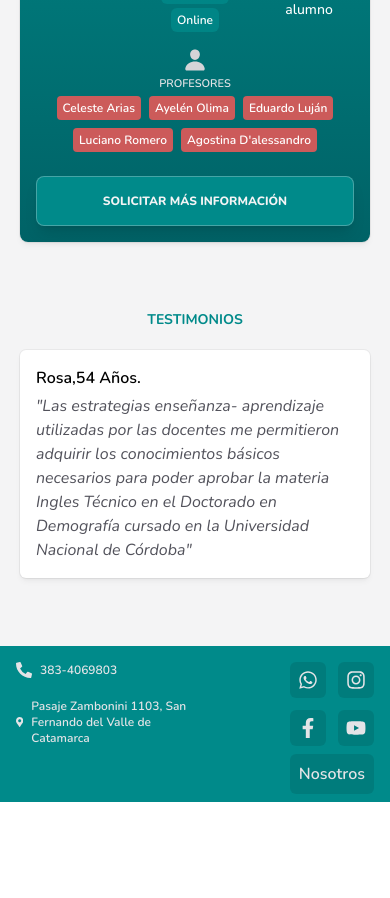
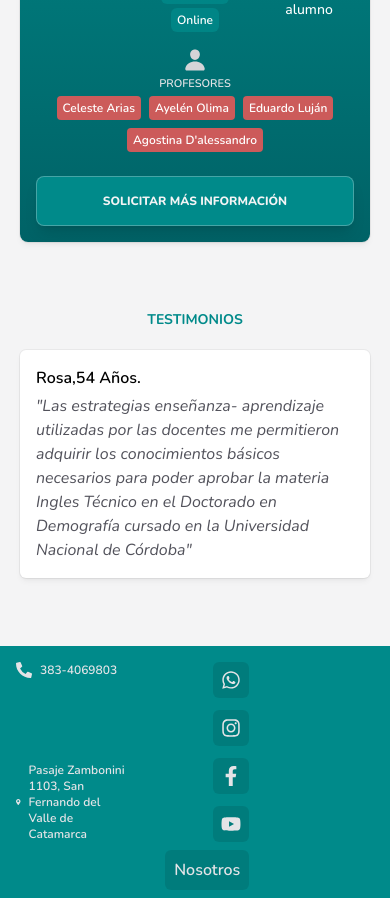
Before and after one commit to Caracolaracol/languageSpin-project, a React (Vite) app: page /ingles in a window 390 px wide. Shown: the part 3060-3958 px from the top of the page. Before the commit the page ends 3862 px from the top, so only its background shows below. Built offline with nearby package versions, Linux system fonts and the light colour scheme.

Commit message:
fix youtube link - profesores

```diff
--- a/src/Pages/Inicio.jsx
+++ b/src/Pages/Inicio.jsx
@@ -31,7 +31,7 @@ function Inicio() {
                 className='h-[576px] w-[100%] sm:h-[512px] sm:w-[288px] md:h-[720px] md:w-[405px] rounded-lg overflow-hidden'
                 src='https://www.youtube.com/embed/Qp19qYFqoCU'
                 title='YouTube video player'
-                frameborder='0'
+                frameBorder='0'
                 allow='accelerometer; autoplay; clipboard-write; encrypted-media; gyroscope; picture-in-picture; web-share; fullscreen'></iframe>
             </div>
             <div className=' bg-white rounded-md p-4'>
@@ -39,7 +39,7 @@ function Inicio() {
                 className='h-[576px] w-[100%] sm:h-[512px] sm:w-[288px] md:h-[720px] md:w-[405px] rounded-lg overflow-hidden'
                 src='https://www.youtube.com/embed/3zpuS8dC5bM'
                 title='YouTube video player'
-                frameborder='0'
+                frameBorder='0'
                 allow='accelerometer; autoplay; clipboard-write; encrypted-media; gyroscope; picture-in-picture; web-share; fullscreen'></iframe>
             </div>
           </div>
--- a/src/components/Footer.jsx
+++ b/src/components/Footer.jsx
@@ -1,10 +1,16 @@
 import { Link } from 'react-router-dom';
-import { FaWhatsapp, FaInstagram, FaFacebookF, FaPhoneAlt, FaMapMarkerAlt, FaYoutube } from 'react-icons/fa';
+import {
+  FaWhatsapp,
+  FaInstagram,
+  FaFacebookF,
+  FaPhoneAlt,
+  FaMapMarkerAlt,
+  FaYoutube,
+} from 'react-icons/fa';
 
 function Footer() {
   return (
-    <div className='grid grid-cols-2 lg:grid-cols-3 gap-4 lg:items-center lg:justify-items-center bg-verdeSpin text-zinc-200 p-4 lg:p-8'>
-
+    <div className='grid grid-cols-3 lg:grid-cols-3 gap-4 lg:items-center lg:justify-items-center bg-verdeSpin text-zinc-200 p-4 lg:p-8'>
       <ul className='text-xs space-y-2 font-semibold flex flex-col justify-between'>
         <li className='flex items-center gap-2'>
           <FaPhoneAlt className='w-4 h-4' />
@@ -35,7 +41,7 @@ function Footer() {
           </Link>
         </li>
         <li>
-          <Link to='https://www.facebook.com/LanguageSpinArg/' target='_blank'>
+          <Link to='https://www.youtube.com/@languagespin8138' target='_blank'>
             <FaYoutube className='h-9 w-9 hover:text-white hover:bg-opacity-30 transition bg-black bg-opacity-10 p-2 rounded-md' />
           </Link>
         </li>
@@ -43,7 +49,9 @@ function Footer() {
 
       <ul className='self-end place-self-end col-span-2  lg:place-self-auto lg:col-auto'>
         <li>
-          <Link to='/nosotros' className='font-semibold  transition  bg-black bg-opacity-10 p-[9px]  rounded-md hover:text-white hover:bg-opacity-30'>
+          <Link
+            to='/nosotros'
+            className='font-semibold  transition  bg-black bg-opacity-10 p-[9px]  rounded-md hover:text-white hover:bg-opacity-30'>
             Nosotros
           </Link>
         </li>
--- a/src/components/Slider.jsx
+++ b/src/components/Slider.jsx
@@ -1,32 +1,29 @@
 import { Navigation, Pagination, Autoplay } from 'swiper';
 import { Swiper, SwiperSlide } from 'swiper/react';
 
-import carrusel1 from '../assets/carrusel1.png'
-import carrusel2 from '../assets/carrusel2.png'
-import carrusel3 from '../assets/carrusel3.png'
-import whatsapp from '../assets/wasp.png'
+import carrusel1 from '../assets/carrusel1.png';
+import carrusel2 from '../assets/carrusel2.png';
+import carrusel3 from '../assets/carrusel3.png';
+import whatsapp from '../assets/wasp.png';
 
-import carruselmobile1 from '../assets/carruselmobile1.png'
-import carruselmobile2 from '../assets/carruselmobile2.png'
-import carruselmobile3 from '../assets/carruselmobile3.png'
+import carruselmobile1 from '../assets/carruselmobile1.png';
+import carruselmobile2 from '../assets/carruselmobile2.png';
+import carruselmobile3 from '../assets/carruselmobile3.png';
 
+import 'swiper/css';
+import 'swiper/css/navigation';
+import 'swiper/css/pagination';
 
-
-import "swiper/css";
-import "swiper/css/navigation";
-import "swiper/css/pagination";
-
-import "../index.css";
+import '../index.css';
 
 function Slider() {
-
   return (
-        <div className='w-[100%] h-[100%] pb-8 pt-8 sm:pt-0'>
-            <div className='hidden sm:block'>
+    <div className='w-[100%] h-[100%] pb-8 pt-8 sm:pt-0 '>
+      <div className='hidden sm:block rounded-xl overflow-hidden'>
         <Swiper
           style={{
-                        "--swiper-navigation-color": "#ff5756",
-                        "--swiper-pagination-color": "#ff5756",
+            '--swiper-navigation-color': '#ff5756',
+            '--swiper-pagination-color': '#ff5756',
           }}
           pagination={{
             clickable: true,
@@ -38,8 +35,7 @@ function Slider() {
           spaceBetween={30}
           navigation={true}
           modules={[Pagination, Navigation, Autoplay]}
-                    className='mySwiper'
-                >
+          className='mySwiper'>
           <SwiperSlide>
             <div className='relative'>
               <img className='relative' src={carrusel1} />
@@ -48,7 +44,7 @@ function Slider() {
           <SwiperSlide>
             <div className='flex'>
               <img src={carrusel2} />
-                            <div className='absolute w-full h-full flex top-0 justify-end items-end p-12 px-16' >
+              <div className='absolute w-full h-full flex top-0 justify-end items-end p-12 px-16'>
                 <img className='h-16 ' src={whatsapp} />
               </div>
             </div>
@@ -56,21 +52,19 @@ function Slider() {
           <SwiperSlide>
             <div className='flex'>
               <img src={carrusel3} />
-                            <div className='absolute w-full h-full flex top-0 justify-end items-end p-12 px-16' >
+              <div className='absolute w-full h-full flex top-0 justify-end items-end p-12 px-16'>
                 <img className='h-16 ' src={whatsapp} />
               </div>
-
             </div>
           </SwiperSlide>
         </Swiper>
-
       </div>
 
       <div className='sm:hidden'>
         <Swiper
           style={{
-                        "--swiper-navigation-color": "#ff5756",
-                        "--swiper-pagination-color": "#ff5756",
+            '--swiper-navigation-color': '#ff5756',
+            '--swiper-pagination-color': '#ff5756',
           }}
           pagination={{
             clickable: true,
@@ -83,15 +77,14 @@ function Slider() {
           centeredSlides={true}
           navigation={true}
           modules={[Pagination, Navigation, Autoplay]}
-                    className='mySwiper'
-                >
+          className='mySwiper'>
           <SwiperSlide>
             <div>
               <img className='opt' src={carruselmobile1} />
             </div>
           </SwiperSlide>
           <SwiperSlide>
-                        <div >
+            <div>
               <img className='opt' src={carruselmobile2} />
             </div>
           </SwiperSlide>
@@ -102,9 +95,8 @@ function Slider() {
           </SwiperSlide>
         </Swiper>
       </div>
-
     </div>
-    )
+  );
 }
 
-export default Slider
+export default Slider;
--- a/src/db/db.json
+++ b/src/db/db.json
@@ -42,13 +42,7 @@
         {
           "nombre": "clases flex",
           "descripcion": "Son clases que pueden tomarse en cualquier momento del año. Se coordinan horarios flexibles entre el alumno y profesor.",
-          "profesores": [
-            "celeste arias",
-            "ayelén olima",
-            "eduardo luján",
-            "luciano romero",
-            "agostina d'alessandro"
-          ],
+          "profesores": ["celeste arias", "ayelén olima", "eduardo luján", "agostina d'alessandro"],
           "cantidad_alumnos": 15,
           "modalidades": ["presencial", "online"],
           "duracion": "varía según el alumno",
@@ -76,7 +70,7 @@
         {
           "nombre": "portugues",
           "descripcion": "Las clases son interactivas, donde se ven conceptos de gramática y vocabulario. Están a cargo de un profesor nativo, con el objetivo de mejorar la habilidad comunicativa y la pronunciación. Pueden ser individuales o grupales.",
-          "profesores": ["natalia"],
+          "profesores": ["natalia ureta"],
           "cantidad_alumnos": 3,
           "modalidades": ["online"],
           "duracion": "varía según el alumno",
@@ -90,7 +84,7 @@
         {
           "nombre": "español",
           "descripcion": "Las clases son interactivas, donde se ven conceptos de gramática y vocabulario. Están a cargo de un profesor nativo, con el objetivo de mejorar la habilidad comunicativa y la pronunciación. Pueden ser individuales o grupales.",
-          "profesores": ["eduardo luján", "celeste arias", "cecilia carabajal", "natalia"],
+          "profesores": ["eduardo luján", "celeste arias", "cecilia carabajal"],
           "cantidad_alumnos": "Clases sin cupo limitado",
           "modalidades": ["online", "presencial"],
           "duracion": "varía según el alumno",
```
Lines whose indentation alone changed are shown as unchanged.
